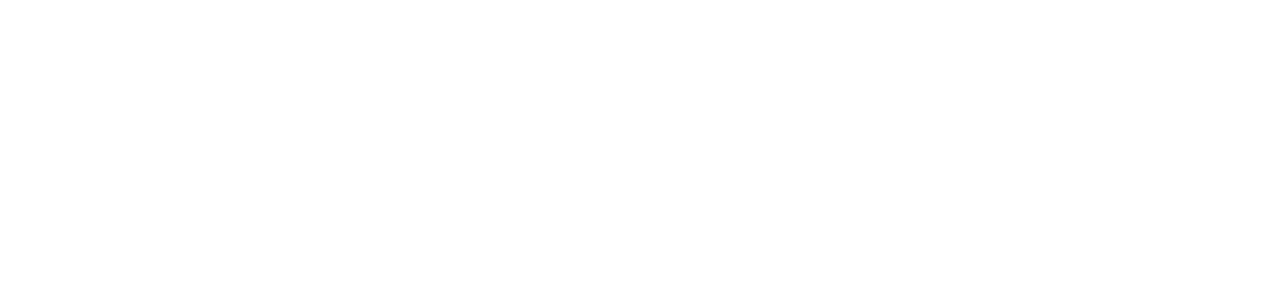
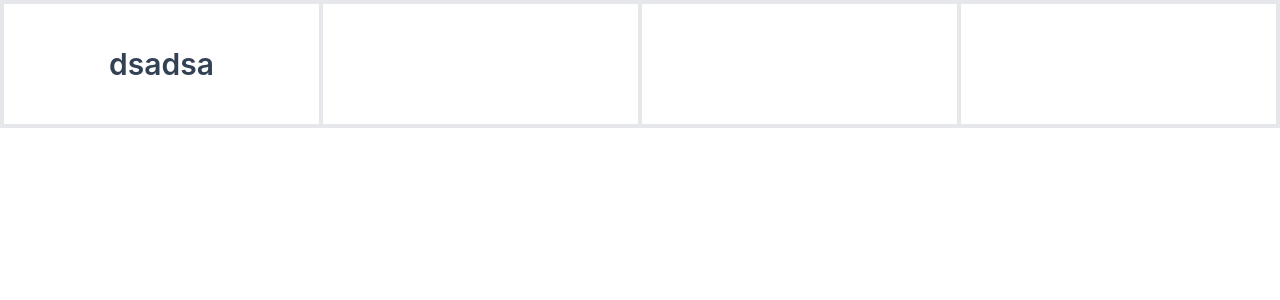
Before and after one commit to crockshine/china-cup, a React (Create React App) app: page / in a window 1280 px wide. Shown: the top 300 px of the page. Built offline with nearby package versions, Linux system fonts and the light colour scheme.

Commit message:
begin style

```diff
--- a/src/App.js
+++ b/src/App.js
@@ -3,8 +3,13 @@
 export default function App() {
 
   return (
-    <div className="App w-screen h-screen">
-        <div className=""></div>
-    </div>
+      <div className="Header border-2 w-screen h-32 flex">
+        <div className="flex-1 border-2 flex justify-center items-center">
+            <span className="font-semibold text-3xl text-slate-700">dsadsa</span>
+        </div>
+        <div className="flex-1 border-2"></div>
+        <div className="flex-1 border-2"></div>
+        <div className="flex-1 border-2"></div>
+      </div>
   );
 }
```
